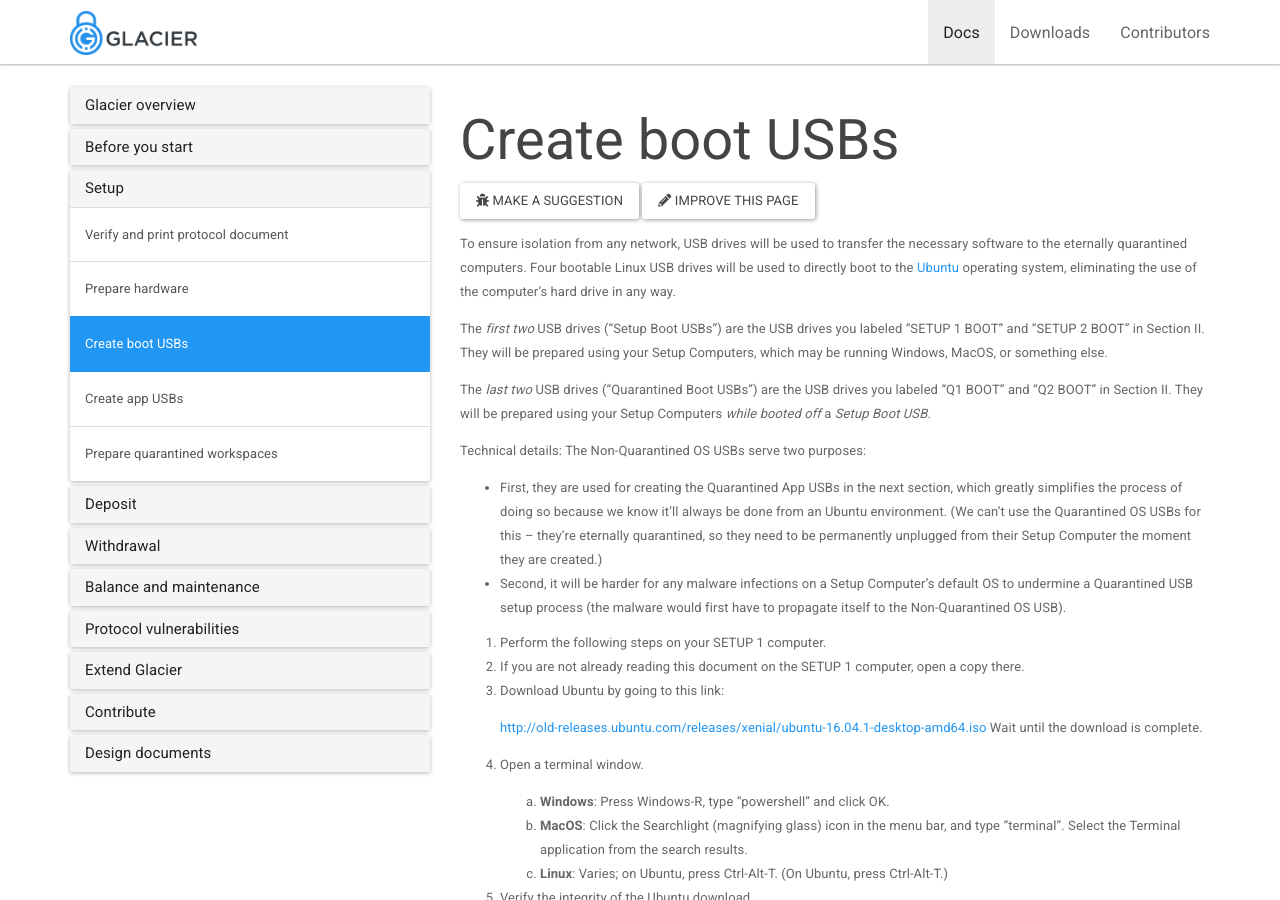
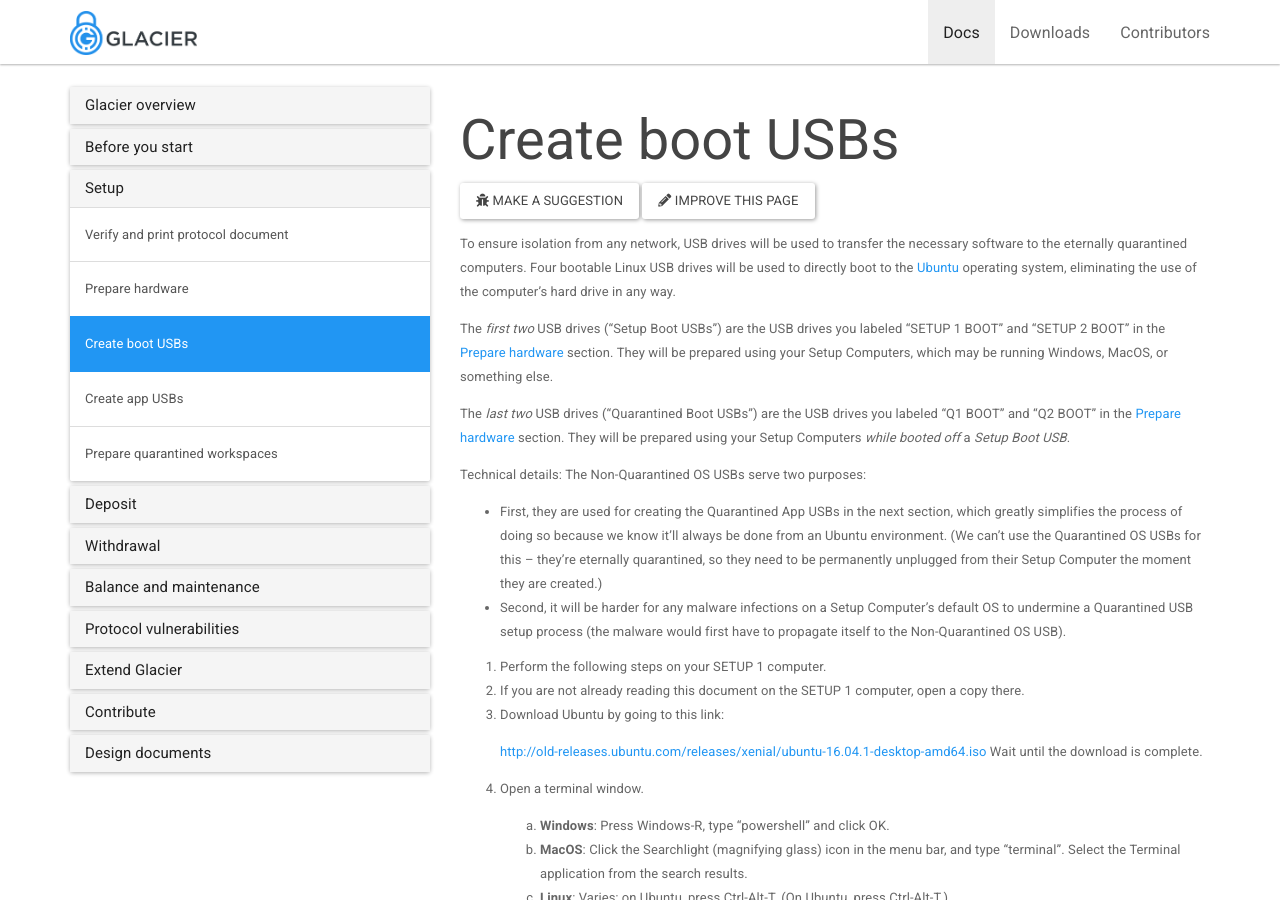
Before and after one commit to GlacierProtocol/glacierprotocol.github.io, a Jekyll site: the page built from _docs/setup/create-boot-usb.md, in a window 1280 px wide and 900 px high. Built offline with Jekyll 4.4.1, drawn with Linux system fonts in a browser that asks for light colours; nearby versions of some CDN libraries.

Commit message:
Section reference corrected, link added
There is no Section II

```diff
--- a/_docs/setup/create-boot-usb.md
+++ b/_docs/setup/create-boot-usb.md
@@ -10,11 +10,11 @@ used to directly boot to the [Ubuntu](https://en.wikipedia.org/wiki/Ubuntu_(oper
 operating system, eliminating the use of the computer's hard drive in any way.
 
 The *first two* USB drives ("Setup Boot USBs") are the USB drives you labeled
-"SETUP 1 BOOT" and "SETUP 2 BOOT" in Section II. They will be prepared using
+"SETUP 1 BOOT" and "SETUP 2 BOOT" in the [Prepare hardware](/docs/setup/prepare-hardware/#non-quarantined-hardware) section. They will be prepared using
 your Setup Computers, which may be running Windows, MacOS, or something else.
 
 The *last two* USB drives ("Quarantined Boot USBs") are the USB drives you
-labeled "Q1 BOOT" and "Q2 BOOT" in Section II. They will be prepared using your
+labeled "Q1 BOOT" and "Q2 BOOT" in the [Prepare hardware](/docs/setup/prepare-hardware/#quarantined-hardware) section. They will be prepared using your
 Setup Computers *while booted off* a *Setup Boot USB*.
 
 Technical details: The Non-Quarantined OS USBs serve two purposes:
```
